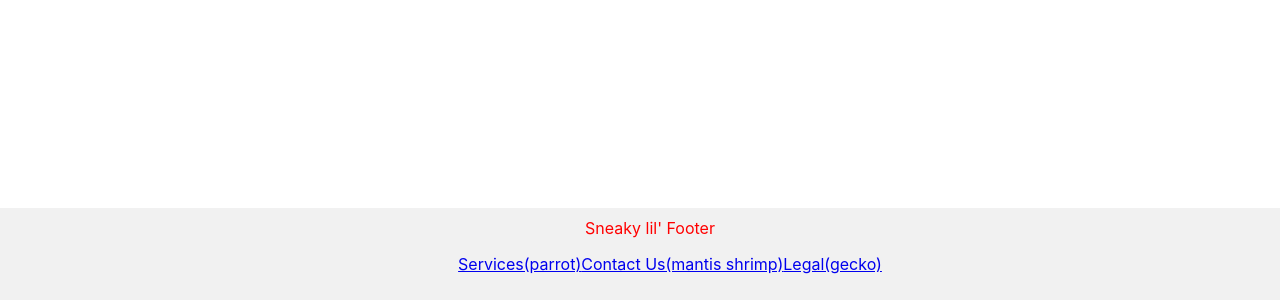
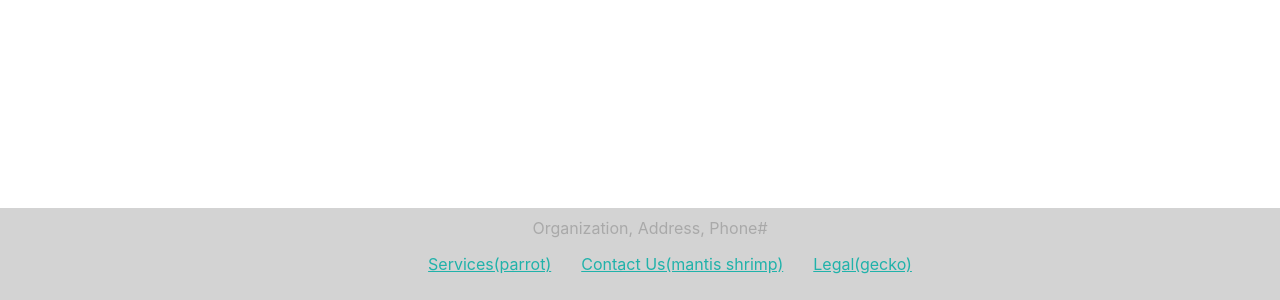
Before and after one commit to pvahanian/shelter-project, a React (Create React App) app: page / in a window 1280 px wide. Shown: the part 500-800 px from the top of the page. Built offline with nearby package versions, Linux system fonts and the light colour scheme.

Commit message:
Reformated links to separate. Added plainInfo var.

```diff
--- a/src/components/Footer.css
+++ b/src/components/Footer.css
@@ -1,7 +1,7 @@
 /*format for the footer itself*/
 footer {
-  color: red;
-  background-color: #f1f1f1;
+  color: darkgray;
+  background-color: lightgray;
   text-align: center;
   padding: 10px;
   position: fixed;
@@ -11,3 +11,9 @@ footer {
 }
 
 /*TO-DO 3-column formatting*/
+
+a {
+  color: lightseagreen;
+  text-align: center;
+  padding: 15px;
+}
--- a/src/components/Footer.js
+++ b/src/components/Footer.js
@@ -9,11 +9,17 @@ const listOfLinks = (
   </ul>
 );
 
+const plainInfo = (
+  <div>
+    Organization, Address, Phone#
+  </div>
+);
+
 class Footer extends React.Component {
   render() {
     return(
       <footer>
-        Sneaky lil' Footer
+        {plainInfo}
         {listOfLinks}
       </footer>
     );
```
